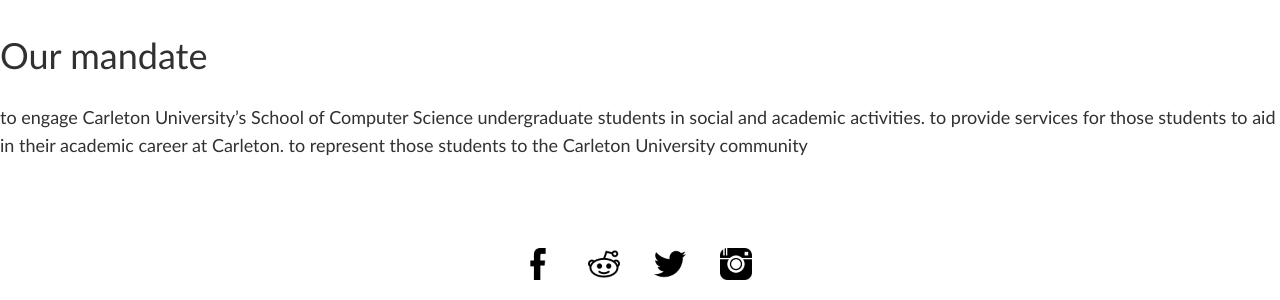
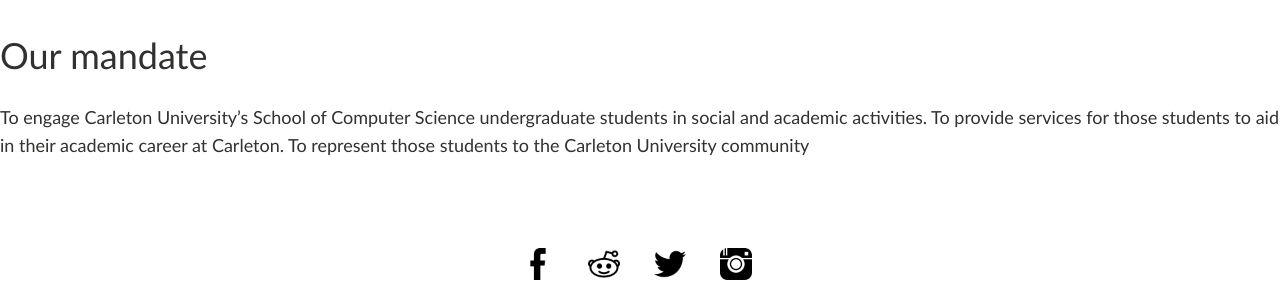
Before and after one commit to brittnylapierre/ccss_web, a Jekyll site: the page built from about/index.md, in a window 1280 px wide. Shown: the part 399-699 px from the top of the page. Built offline with Jekyll 4.4.1, drawn with Linux system fonts in a browser that asks for light colours.

Commit message:
Updated index.md

```diff
--- a/about/index.md
+++ b/about/index.md
@@ -13,11 +13,9 @@ published: true
 
 <h1>Government</h1>
 <h1>Our mandate</h1>
-<p>
-to engage Carleton University’s School of Computer Science undergraduate students in social and academic activities.
-to provide services for those students to aid in their academic career at Carleton.
-to represent those students to the Carleton University community
-</p>
+<p>To engage Carleton University’s School of Computer Science undergraduate students in social and academic activities.
+To provide services for those students to aid in their academic career at Carleton.
+To represent those students to the Carleton University community</p>
 
 <!--As an academic society we are required to have a government structure. Links to all of this official documents ‘n stuff.
 Constitution
```
